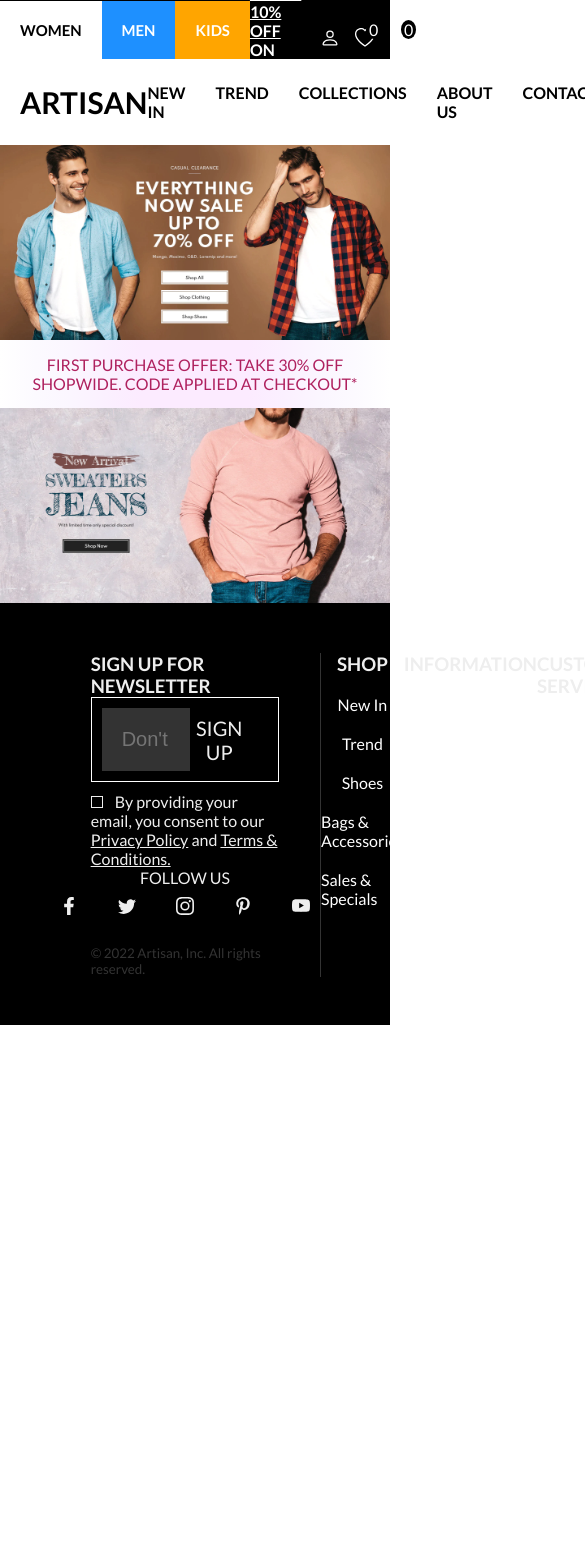
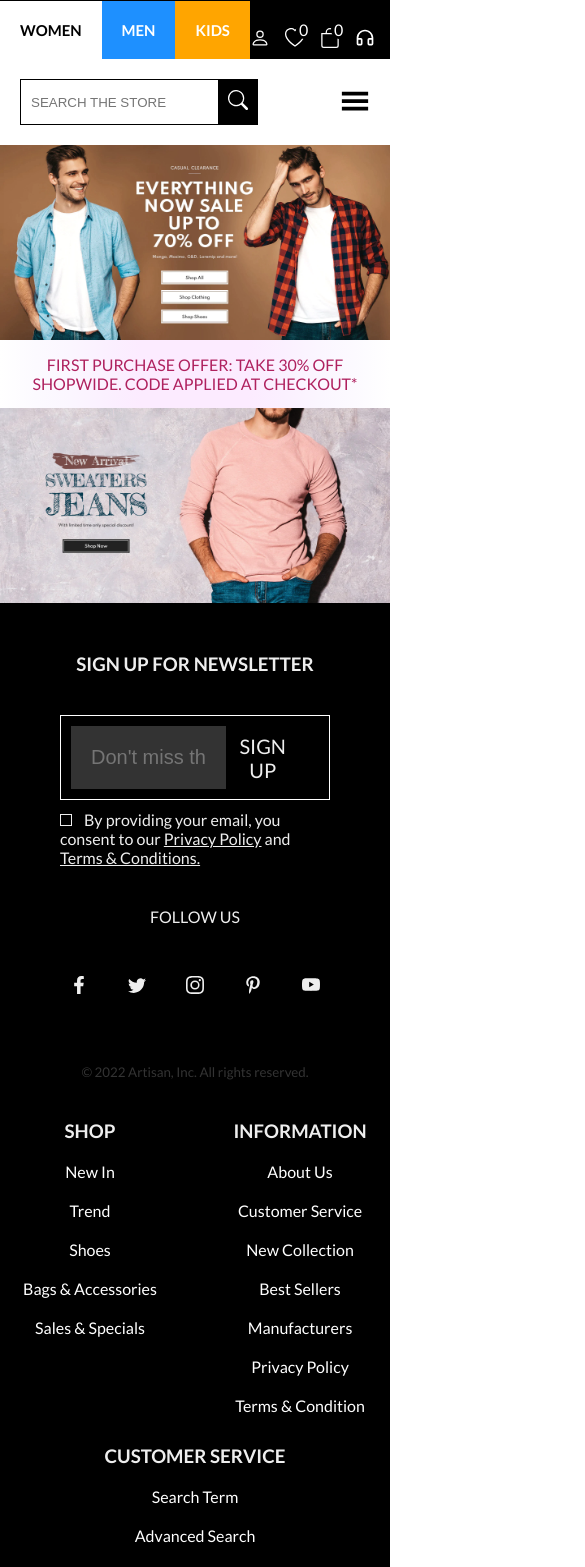
Before and after one commit to CoreyRobinsonDev/ecommerce, a Next.js app: page /mens in a window 390 px wide. Shown: the top 1567 px of the page, 585 px wide, since content can reach past the window. Before the commit the page ends 1025 px from the top, so only its background shows below. Built offline with nearby package versions, Linux system fonts and the light colour scheme.

Commit message:
added mobile styling

```diff
--- a/components/About.tsx
+++ b/components/About.tsx
@@ -1,7 +1,9 @@
+import styles from "../styles/about.module.css";
 
 const About = () => {
-  return <section>
-    <h2>ABOUT ARTISAN, INC</h2>
+  return <section className={styles.container}>
+    <h2 className={styles.header}>We are Artisans</h2>
+    <h3 className={styles.title}>ABOUT US</h3>
     <p>Pellentesque sit amet porta purus. Aliquam quis elementum velit. Donec ipsum mi, auctor nec erat eu, consequat semper justo. Nulla eros velit, semper eu mollis id, efficitur consectetur est. Vestibulum lacus ex, facilisis sit amet mauris sit amet, tempus cursus felis. Curabitur nec luctus lorem, at vehicula enim.</p>
   </section>
 }
--- a/components/Display.tsx
+++ b/components/Display.tsx
@@ -16,7 +16,7 @@ const Display = ({ category = Category.womens}: { category?: Category}) => {
       }}>
         <div className={styles.link__caption_container}>
           <p>New Collection</p>
-          <h2>COLLEGEWEAR</h2>
+          <h2>COLLEGE<wbr/>WEAR</h2>
           <Link href="#">SHOP NOW</Link>
         </div>
       </a>
--- a/components/Navbar.tsx
+++ b/components/Navbar.tsx
@@ -1,6 +1,7 @@
 import Link from "next/link";
 import { BsPerson, BsHeart, BsBag } from "react-icons/bs";
 import { RiHeadphoneLine } from "react-icons/ri";
+import { GiHamburgerMenu } from "react-icons/gi";
 import { useState } from "react";
 
 import SearchBar from "./SearchBar";
@@ -35,7 +36,10 @@ const Navbar = () => {
         <li><Link href="#"><a className={styles.bottom__item}>FAQ</a></Link></li>
         <li><Link href="#"><a className={`${styles.bottom__item} ${styles["--sale"]}`}>SALE</a></Link></li>
       </ul>
-      <SearchBar/>
+      <SearchBar />
+      <span className={styles.hamburger}>
+        <GiHamburgerMenu size={30} />
+      </span>
     </div>
   </nav>
 }
--- /dev/null
+++ b/styles/about.module.css
@@ -0,0 +1,21 @@
+.container {
+  display: flex;
+  flex-direction: column;
+  align-items: center;
+  gap: 2rem;
+  max-width: 112ch;
+  margin: 8rem auto;
+}
+
+.header {
+  font-size: 3rem;
+}
+
+.title {
+  font-size: 1.5rem;
+  color: goldenrod;
+}
+
+.container p {
+  text-align: center;
+}
--- a/styles/footer.module.css
+++ b/styles/footer.module.css
@@ -1,22 +1,22 @@
 .container {
-  display: grid;
-  grid-template-columns: 1fr 1fr;
-  place-items: center;
-  height: 50vh;
-  padding: 5rem;
+  display: flex;
+  flex-wrap: wrap;
+  justify-content: center;
+  padding: 5rem 0;
   background-color: black;
   color: #eee;
 }
 
 .newsletter {
+  flex: 0 1 45vw;
   display: flex;
   flex-direction: column;
   align-items: center;
   justify-content: space-between;
+  gap: 4rem;
   height: 100%;
   width: 100%;
-  border-right: 1px solid #333;
-  padding: 0 15%;
+  margin: 0 auto;
 }
 
 .form__input_container {
@@ -110,16 +110,23 @@
 }
 
 .links_container {
-  display: grid;
-  grid-template-columns: 1fr 1fr 1fr;
+  flex: 1 1 45vw;
+  display: flex;
+  flex-wrap: wrap;
+  justify-content: center;
+  gap: 3rem;
   height: 100%;
   width: 100%;
+  padding-top: 4rem;
+  border-left: 1px solid #333;
 }
 
 .links_child {
+  flex: 1 1 30%;
   display: flex;
   flex-direction: column;
   align-items: center;
+  text-align: center;
   gap: 2rem;
 }
 
@@ -133,3 +140,9 @@
 .links_list__item {
   color: white;
 }
+
+@media only screen and (max-width: 550px) {
+  .links_container {
+    border: none;
+  }
+}
--- a/styles/navbar.module.css
+++ b/styles/navbar.module.css
@@ -104,3 +104,23 @@
   color: pink;
   text-shadow: -1px -1px 0 #000, 1px -1px 0 #000, -1px 1px 0 #000, 1px 1px 0 #000;
 }
+
+.hamburger {
+  display: none;
+}
+
+@media only screen and (max-width: 920px) {
+  .hamburger {
+    display: block;
+  }
+
+  .bottom__nav_list, .sale {
+    display: none;
+  }
+}
+
+@media only screen and (max-width: 500px) {
+  .brand {
+    display: none;
+  }
+}
--- a/styles/sale.module.css
+++ b/styles/sale.module.css
@@ -8,5 +8,4 @@
   display: flex;
   flex-wrap: wrap;
   gap: 2rem;
-  margin: 0 2rem;
 }
```
Also changed, not shown: styles/display.module.css (+8 -2 lines).
